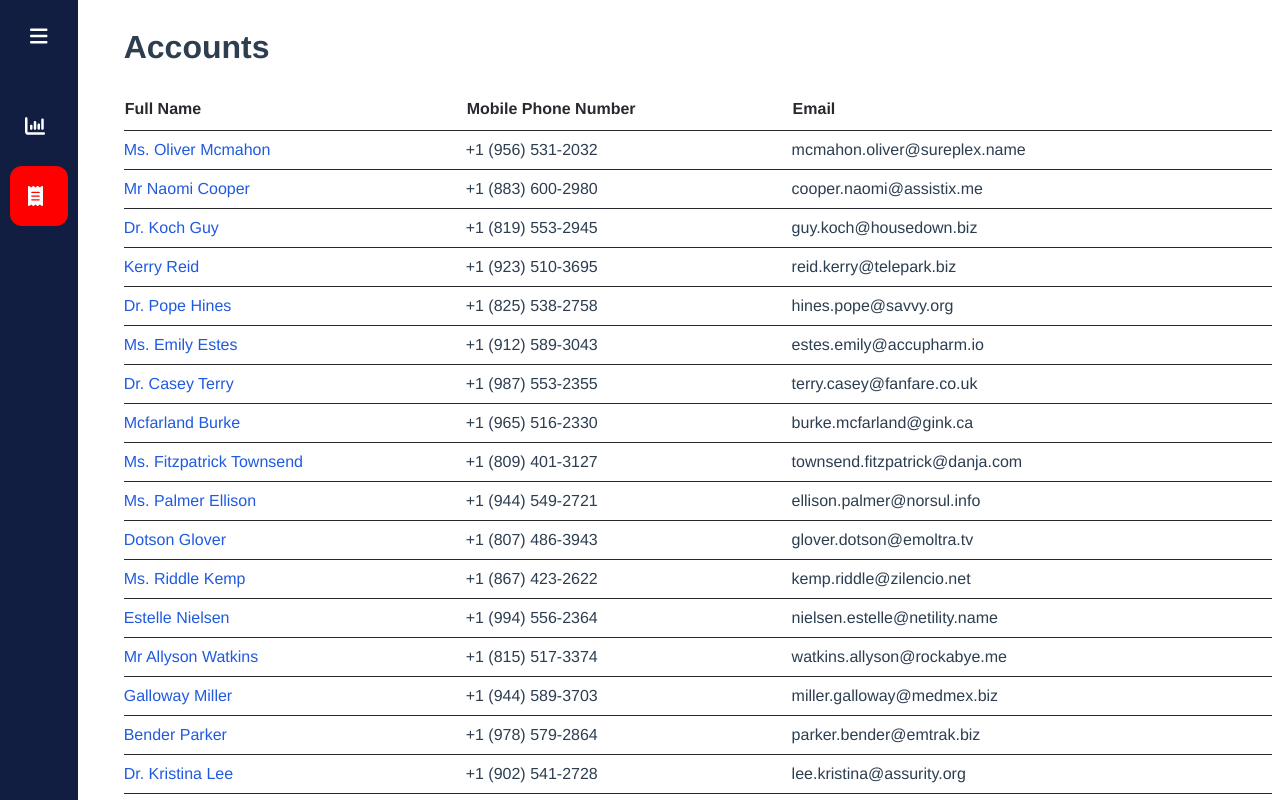
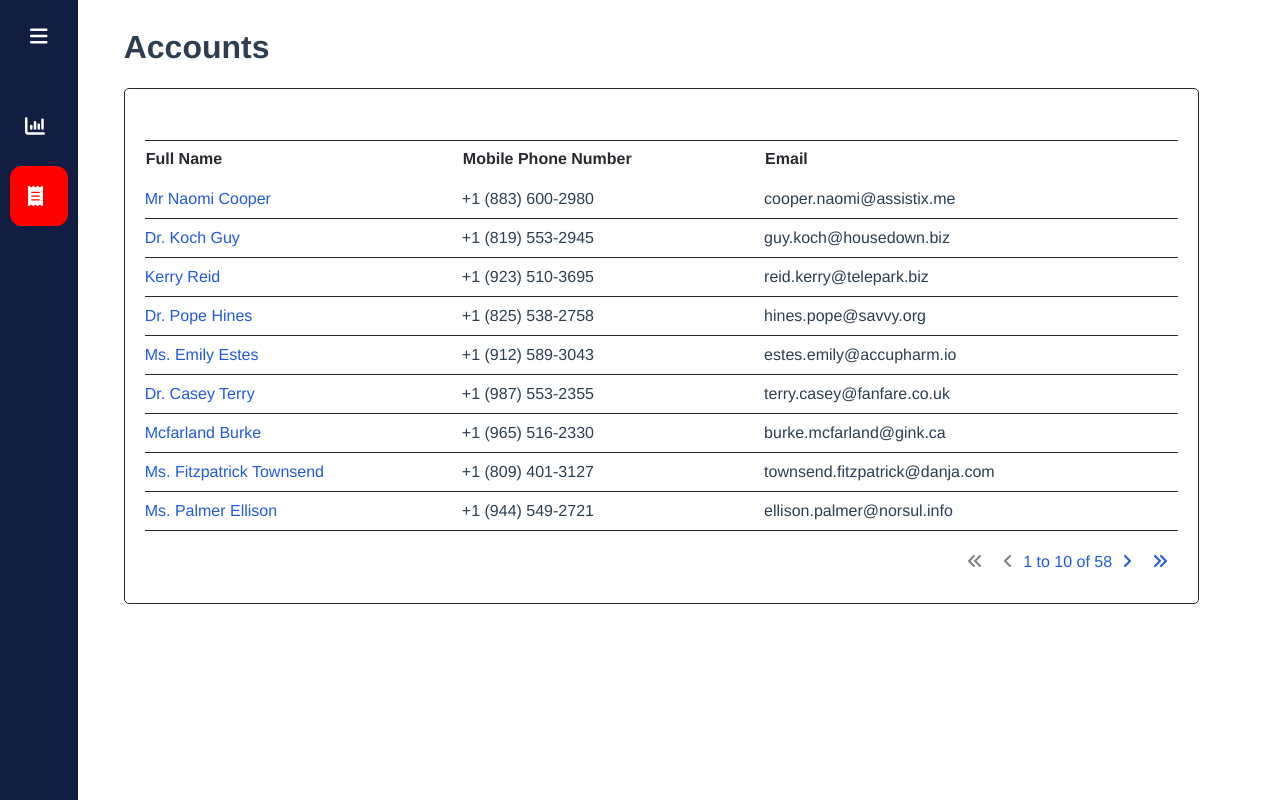
Before and after one commit to nithin-antony/receeve-coding-challenge, a Vue app: page /accounts in a window 1280 px wide. Shown: the top 800 px of the page. Built offline with nearby package versions, Linux system fonts and the light colour scheme; data requests are answered from the project's data file; sample sign-in values are in the browser's storage.

Commit message:
Adding Pagination to table

```diff
--- a/src/components/AccountsDetails.vue
+++ b/src/components/AccountsDetails.vue
@@ -1,6 +1,7 @@
 <template>
   <div>
     <h1 class="fixed-header">Accounts</h1>
+    <div class="accounts-details">
       <table id="custom-table">
         <tr>
           <th>Full Name</th>
@@ -8,7 +9,7 @@
           <th>Email</th>
           <!-- <th>Action</th> -->
         </tr>
-      <tr v-for="account in accounts" :key="account.id">
+        <tr v-for="account in paginatedData" :key="account.id">
           <td>
             <a @click="accountDetails(account.id)" class="link">{{
               generateFullName(account)
@@ -19,6 +20,13 @@
           <!-- <td><a @click="viewAddressToggle()" class="link">address</a></td> -->
         </tr>
       </table>
+
+      <Pagination
+        :data="accounts"
+        :stepSize="stepSize"
+        @pageStart="getPaginatedData"
+      />
+    </div>
   </div>
 </template>
 
@@ -40,13 +48,22 @@ interface account {
     email: string;
   };
 }
-import { Component, Vue, Prop } from "vue-property-decorator";
-@Component
+import { Component, Vue, Prop, Watch } from "vue-property-decorator";
+import Pagination from "./Pagination.vue";
+
+@Component({ components: { Pagination } })
 export default class AccountsDetails extends Vue {
   @Prop({ default: Array }) readonly accounts!: account[];
+  stepSize: number = 10;
+  paginatedData: account[] = [];
+
+  @Watch("accounts")
+  onAccountsDataChanged() {
+    this.getPaginatedData(this.stepSize);
+  }
 
   generateFullName = (account: account) => {
-    return `${account.debtor?.title ?? ""} ${account.debtor.firstName} ${
+    return `${account.debtor?.title ?? ""} ${account.debtor?.firstName ?? ""} ${
       account.debtor.lastName
     }`;
   };
@@ -54,10 +71,26 @@ export default class AccountsDetails extends Vue {
   accountDetails(id: string) {
     this.$router.push({ name: "account-details", params: { id } });
   }
+
+  getPaginatedData(pageStart: number) {
+    this.paginatedData = this.accounts.slice(
+      pageStart,
+      pageStart + this.stepSize
+    );
+  }
 }
 </script>
 
 <style scoped>
+.accounts-details {
+  background: #fff;
+  width: 90%;
+  height: auto;
+  border: 1px solid #27292e;
+  border-radius: 5px;
+  padding: 20px;
+  overflow: auto;
+}
 .fixed-header {
   position: sticky;
   position: -webkit-sticky;
@@ -79,7 +112,6 @@ export default class AccountsDetails extends Vue {
 }
 
 #custom-table th {
-  padding-top: 12px;
   padding-bottom: 12px;
   text-align: left;
   color: #27292e;
--- a/src/components/ClaimsDetails.vue
+++ b/src/components/ClaimsDetails.vue
@@ -12,7 +12,7 @@
           <th>Fees</th>
           <th>Status</th>
         </tr>
-        <tr v-for="claim in claims" :key="claim.id">
+        <tr v-for="claim in paginatedData" :key="claim.id">
           <td>{{ claim.dueDate }}</td>
           <td>{{ formatCurrency.format(claim.baseAmount / 100) }}</td>
           <td>{{ formatCurrency.format(claim.fees / 100) }}</td>
@@ -21,16 +21,23 @@
           </td>
         </tr>
       </table>
+
+      <Pagination
+        :data="claims"
+        :stepSize="stepSize"
+        @pageStart="getPaginatedData"
+      />
     </div>
     <h3 class="no-data" v-else>not found any data</h3>
   </div>
 </template>
 
 <script lang="ts">
-import { Component, Vue, Prop } from "vue-property-decorator";
+import { Component, Vue, Prop, Watch } from "vue-property-decorator";
 import ClaimStatus from "./ClaimStatus.vue";
+import Pagination from "./Pagination.vue";
 
-interface claimsTypes {
+interface claimsType {
   id: string;
   accountId: string;
   currency: string;
@@ -40,9 +47,16 @@ interface claimsTypes {
   status: string;
   deletedAt?: string;
 }
-@Component({ components: { ClaimStatus } })
+@Component({ components: { ClaimStatus, Pagination } })
 export default class ClaimsDetails extends Vue {
-  @Prop() claims!: claimsTypes[];
+  @Prop({ default: Array }) readonly claims!: claimsType[];
+  stepSize: number = 5;
+  paginatedData: claimsType[] = [];
+
+  @Watch("claims")
+  onAccountsDataChanged() {
+    this.getPaginatedData(this.stepSize);
+  }
 
   formatCurrency = new Intl.NumberFormat("de-DE", {
     style: "currency",
@@ -51,6 +65,13 @@ export default class ClaimsDetails extends Vue {
 
   getOpenClaims() {
     return this.claims.filter((claim) => claim.status === "OPEN").length;
+  }
+
+  getPaginatedData(pageStart: number) {
+    this.paginatedData = this.claims.slice(
+      pageStart,
+      pageStart + this.stepSize
+    );
   }
 }
 </script>
--- /dev/null
+++ b/src/components/Pagination.vue
@@ -0,0 +1,92 @@
+<template>
+  <div class="pagination">
+    <button class="btn" @click="goToFirstPage" :disabled="rangeStart === 0">
+      <span class="icon"><font-awesome-icon icon="angles-left"/></span>
+    </button>
+    <button class="btn" @click="goToPrevPage" :disabled="rangeStart === 0">
+      <span class="icon"><font-awesome-icon icon="angle-left"/></span>
+    </button>
+    <span class="pagination-content"
+      >{{ rangeStart + 1 }} to {{ rangeEnd }} of {{ total }}</span
+    >
+    <button class="btn" @click="goToNextPage" :disabled="rangeEnd === total">
+      <span class="icon"><font-awesome-icon icon="angle-right"/></span>
+    </button>
+    <button class="btn" @click="goToLastPage" :disabled="rangeEnd === total">
+      <span class="icon"><font-awesome-icon icon="angles-right"/></span>
+    </button>
+  </div>
+</template>
+
+<script lang="ts">
+import { Component, Vue, Prop, Watch, Emit } from "vue-property-decorator";
+@Component
+export default class Pagination extends Vue {
+  @Prop({ default: Array }) readonly data!: [];
+  @Prop({ default: 10 }) readonly stepSize!: number;
+
+  total: number = 0;
+  rangeStart: number = 0;
+  rangeEnd: number = this.stepSize;
+
+  @Watch("data", { immediate: true, deep: true })
+  onParentDataChanged() {
+    this.total = this.data.length;
+    this.updatePage(0);
+  }
+  @Emit("pageStart")
+  updatePage(startRange: number) {
+    this.rangeStart = startRange;
+    const endRange = Math.min(startRange + this.stepSize, this.total);
+    this.rangeEnd = endRange;
+  }
+
+  goToFirstPage() {
+    const start = 0;
+    this.updatePage(start);
+  }
+  goToLastPage() {
+    const range = this.total % this.stepSize || this.stepSize;
+    const start = this.total - range;
+    this.updatePage(start);
+  }
+  goToNextPage() {
+    const start = this.rangeStart + this.stepSize;
+    this.updatePage(start);
+  }
+  goToPrevPage() {
+    const start = this.rangeStart - this.stepSize;
+    this.updatePage(start);
+  }
+}
+</script>
+
+<style scoped>
+.pagination {
+  display: flex;
+  align-items: center;
+  justify-content: flex-end;
+  padding-top: 10px;
+}
+.icon {
+  margin: 10px;
+}
+
+.btn {
+  background-color: #fff;
+  border: none;
+  color: #205adf;
+  padding: 12px 0px;
+  font-size: 16px;
+  cursor: pointer;
+}
+
+.btn:disabled {
+  color: gray;
+  cursor: not-allowed;
+}
+.pagination-content {
+  color: #205adf;
+  font-weight: 500;
+}
+</style>
--- a/src/pages/Account.vue
+++ b/src/pages/Account.vue
@@ -21,11 +21,45 @@ import ContactDetails from "../components/ContactDetails.vue";
 import ClaimsDetails from "../components/ClaimsDetails.vue";
 import { getAllClaims, getAllAccounts } from "../services/ClaimService";
 
+interface account {
+  id: string;
+  debtor: {
+    title: string;
+    firstName: string;
+    lastName: string;
+    address: {
+      address: string;
+      city: string;
+      state: string;
+      zip: number;
+      country: string;
+    };
+    mobilePhone: string;
+    email: string;
+  };
+}
+
 @Component({
   components: { ContactDetails, ClaimsDetails },
 })
 export default class Claim extends Vue {
-  debtorDeatils = {};
+  debtorDeatils: account = {
+    id: "",
+    debtor: {
+      title: "",
+      firstName: "",
+      lastName: "",
+      address: {
+        address: "",
+        city: "",
+        state: "",
+        zip: 0,
+        country: "",
+      },
+      mobilePhone: "",
+      email: "",
+    },
+  };
   claims = [];
 
   mounted(): void {
@@ -59,7 +93,7 @@ export default class Claim extends Vue {
     this.$router.push({ name: "accounts-details" });
   }
 
-  generateFullName = (debtorDeatils) => {
+  generateFullName = (debtorDeatils: account) => {
     return `${debtorDeatils.debtor?.title ?? ""} ${
       debtorDeatils.debtor.firstName
     } ${debtorDeatils.debtor.lastName}`;
```
Also changed, not shown: src/main.ts (+9 -3 lines). Lines whose indentation alone changed are shown as unchanged.
